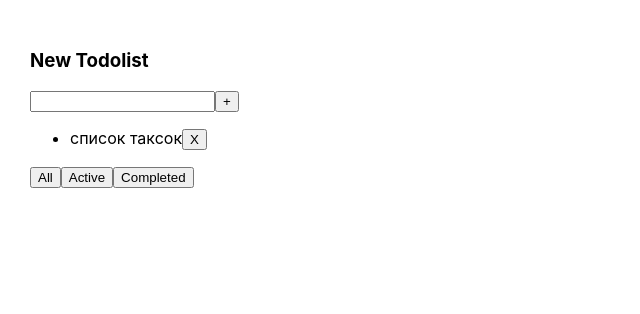
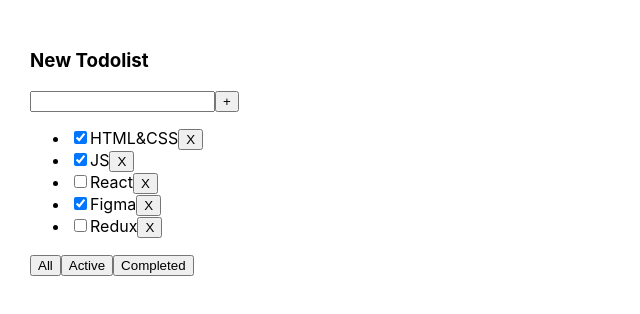
Before and after one commit to AlexMuhin-IT/TodoList, a React (Create React App) app: page / in a window 1280 px wide. Shown: the top 314 px of the page, without its empty margins (0-640 px from the left). Built offline with nearby package versions, Linux system fonts and the light colour scheme.

Commit message:
new Todolist: todolist in process addTask and removeTask

```diff
--- a/src/App.tsx
+++ b/src/App.tsx
@@ -3,19 +3,43 @@
 import {Todolist} from "./Todolist";
 import {v1} from "uuid";
 
+
+export type TaskPropsType = {
+    id: string
+    title: string
+    isDone: boolean
+}
+
 function App() {
 
-    const [tasks, setTask] = useState([
+    const [tasks, setTask] = useState<TaskPropsType[]>([
         {id: v1(), title: "HTML&CSS", isDone: true},
         {id: v1(), title: "JS", isDone: true},
         {id: v1(), title: "React", isDone: false},
         {id: v1(), title: "Figma", isDone: true},
         {id: v1(), title: "Redux", isDone: false},
     ]);
+    const removeTask=(id: string) => {
+
+    }
+    const addTask = (t: TaskPropsType) => {
+        const newTask = {
+            id: t.id,
+            title: t.title,
+            isDone: t.isDone
+        }
+        // setTask(newTask)
+        alert('new task')
+    }
 
     return (
         <div className="App">
-            <Todolist/>
+            <Todolist
+                title={'New Todolist'}
+                tasks={tasks}
+                addTask={addTask}
+                removeTask={removeTask}
+            />
         </div>
     );
 }
--- a/src/Todolist.tsx
+++ b/src/Todolist.tsx
@@ -1,15 +1,41 @@
 import React, {ChangeEvent} from 'react';
 import {Button} from "./components/Button";
+import {TaskPropsType} from "./App";
+
+type TodolistPropsType = {
+    title: string,
+    tasks: TaskPropsType[]
+    addTask: (t: TaskPropsType) => void
+    removeTask: () => void
+}
+
+export const Todolist = ({title, tasks, addTask}: TodolistPropsType) => {
 
 
-export const Todolist = () => {
+    const addTaskHandler = () => {
+        // addTask()
+    }
+
     return (
         <div>
-            <h3>New Todolist</h3>
+            <h3>{title}</h3>
             <input type="text"/>
-            <Button title={'+'}/>
+            <Button title={'+'} onClick={addTaskHandler}/>
             <ul>
-                <li><span>список таксок</span><Button title={'X'}/></li>
+                {tasks.map((t: TaskPropsType) => {
+                const removeTaskHandler = () => {
+
+                }
+                    return (
+                        <li key={t.id}>
+                            <input type="checkbox" checked={t.isDone}/>
+                            <span>{t.title}</span>
+                            <Button
+                                onClick={removeTaskHandler}
+                                title={'X'}
+                            /></li>
+                    )
+                })}
             </ul>
             <Button title={'All'}/>
             <Button title={'Active'}/>
--- a/src/components/Button.tsx
+++ b/src/components/Button.tsx
@@ -1,15 +1,15 @@
 import React from 'react';
 
-type ButtonProps = {
+type ButtonPropsType = {
     title: string
     onClick?: () => void
 
 }
 
-export const Button = ({title}:ButtonProps) => {
+export const Button = ({title}:ButtonPropsType) => {
     return (
         <>
-            <button>{title}</button>
+            <button onClick={()=>{}}>{title}</button>
         </>
     );
 };
```
